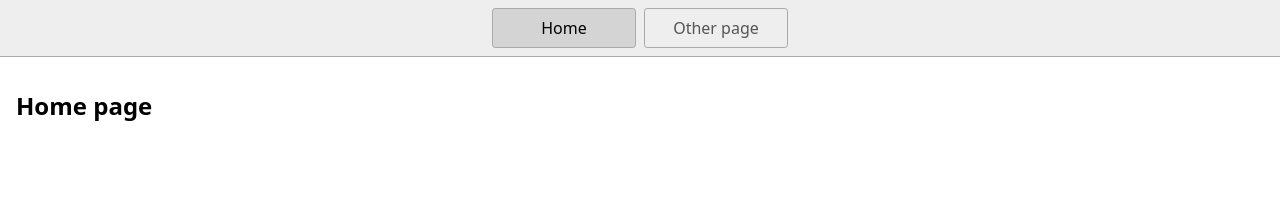
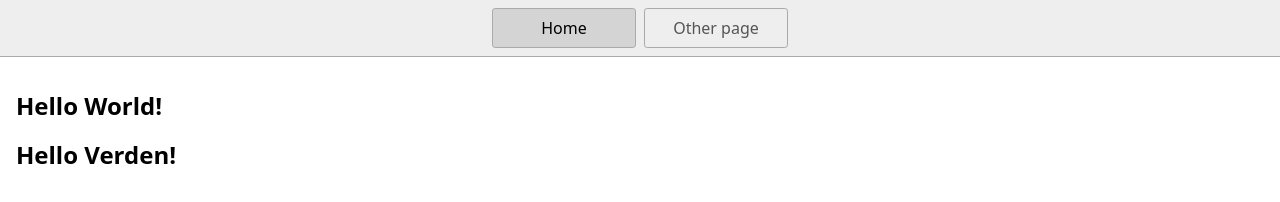
Before and after one commit to sharmababita/Kodeloftet_O.2Dag1, a website: page index.html in a window 1280 px wide. Drawn offline with Linux system fonts and the light colour scheme.

Commit message:
Kodeloftet_2.0_Undervisning1

```diff
--- a/index.html
+++ b/index.html
@@ -17,7 +17,8 @@
       <a href="/page2.html">Other page</a>
     </nav>
     <main>
-      <h1>Home page</h1>
+      <h1>Hello World!</h1>
+      <h1>Hello Verden!<h1>
     </main>
   </body>
 </html>
```
Also changed, not shown: 1 other file.
